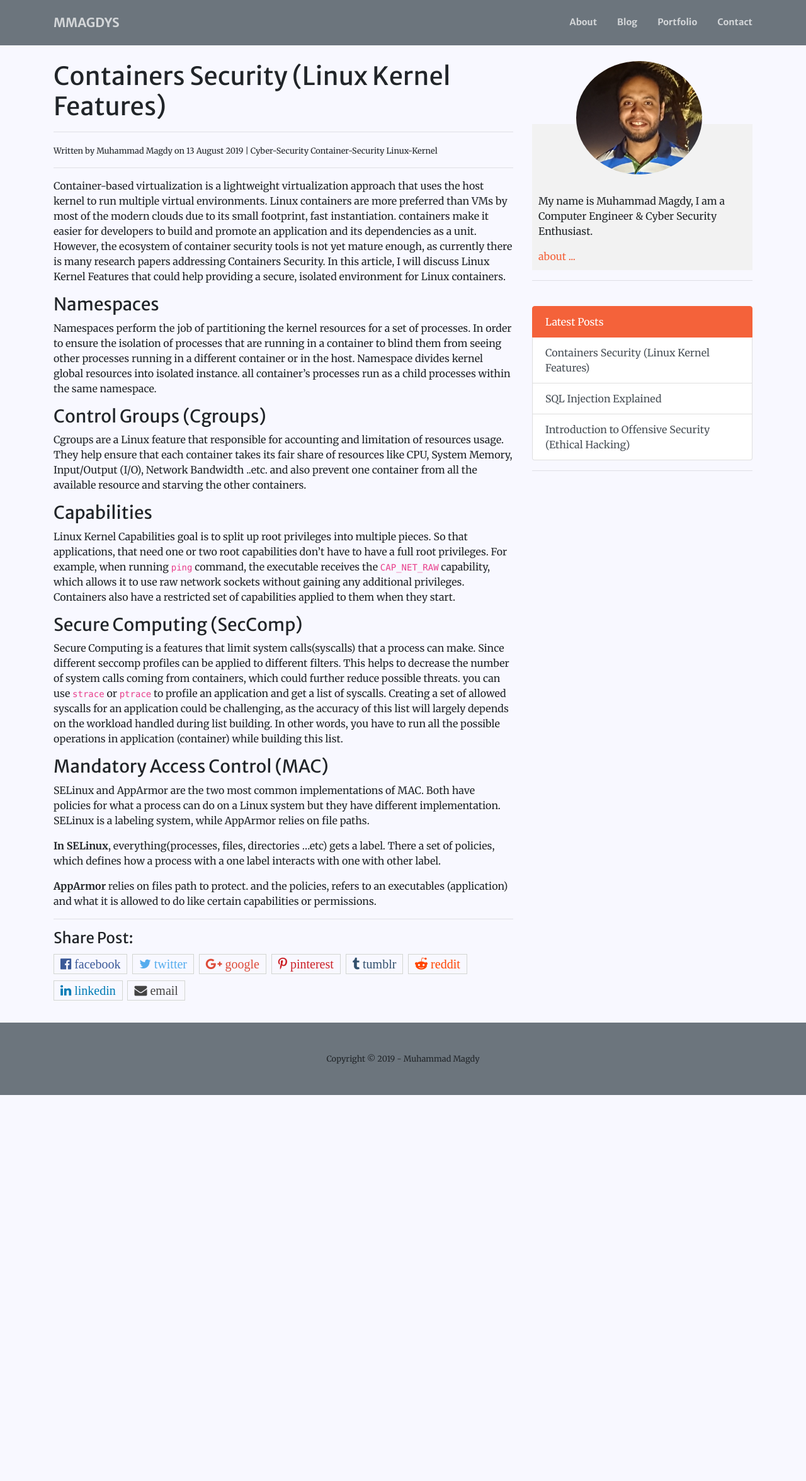
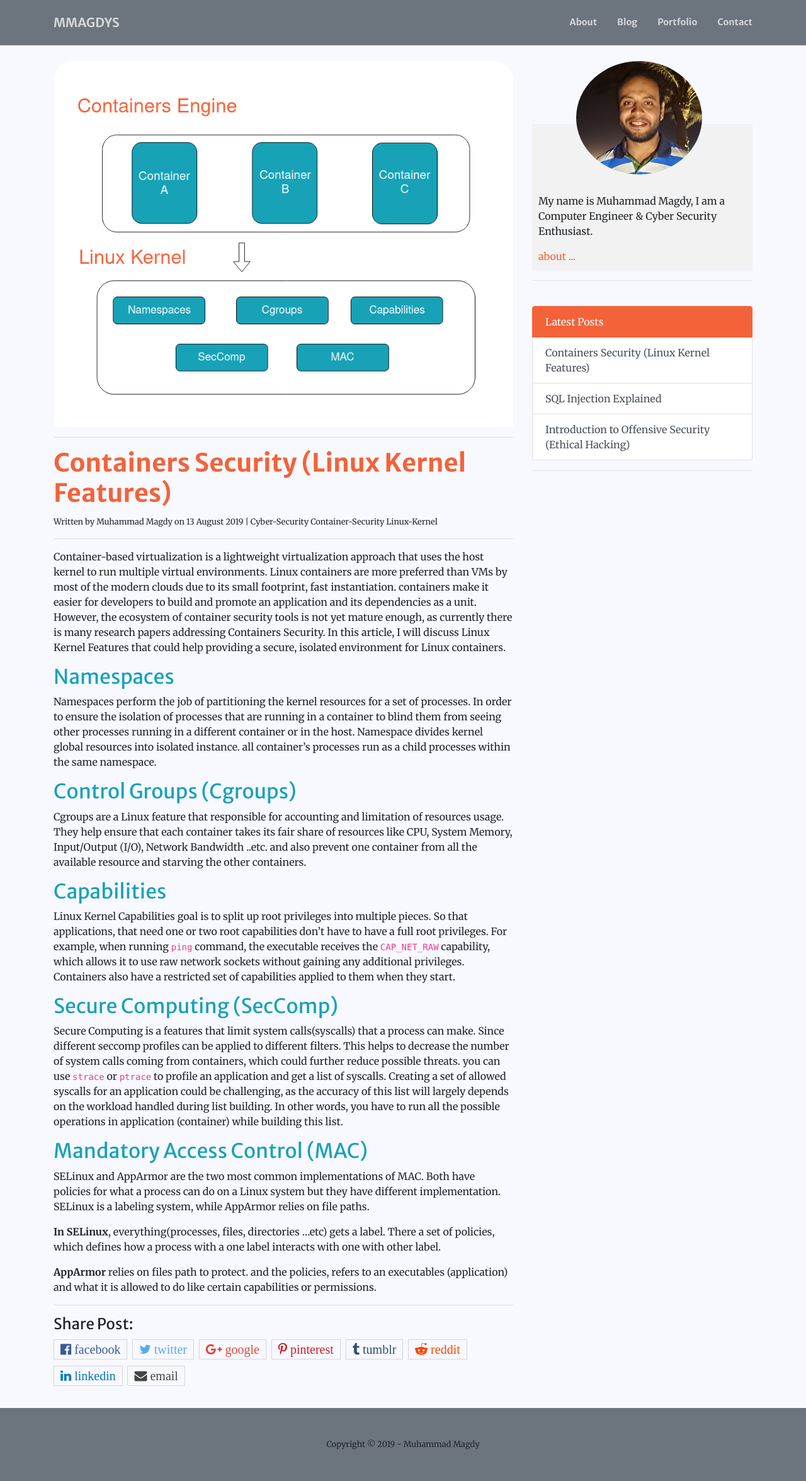
Before and after one commit to MMagdys/mmagdys.github.io, a Jekyll site: the page built from _posts/containers/2019-08-13-Containers-Security-(Linux-Kernel-Features).md, in a window 1280 px wide. Shown: the whole page at 63% size. Built offline with Jekyll 4.4.1, drawn with Linux system fonts in a browser that asks for light colours; before the commit the page ends 1739 px from its top, so only the background shows below that.

Commit message:
[*] ui edit and Images

```diff
--- a/_layouts/post.html
+++ b/_layouts/post.html
@@ -8,8 +8,10 @@ layout: default
 	<div class="container">
 		<div class="row">
 			<div class="col-md-8">
-				<h1>{{page.title}}</h1>
+				<img src="/assets/posts_img/{{page.title}}.png" style="width: 100%; border-radius: 30px 30px 0 0;">
 				<hr>
+				<h1 style="color: #f4623a; font-weight: bold;">{{page.title}}</h1>
+				<!-- <hr> -->
 				<div >
 				<!-- <div class="corner-ribbon  red shadow">Hello</div> -->
 				<!-- .ribbon{:contenteditable=>"true"} -end- -->
@@ -61,3 +63,13 @@ layout: default
 		</div>
 	</div>
 </div>
+
+
+<style type="text/css">
+h2{
+	color: #17a2b8;
+}
+
+
+
+</style>
--- a/_posts/containers/2019-08-13-Containers-Security-(Linux-Kernel-Features).md
+++ b/_posts/containers/2019-08-13-Containers-Security-(Linux-Kernel-Features).md
@@ -11,28 +11,28 @@ permalink: /:title
 Container-based virtualization is a lightweight virtualization approach that uses the host kernel to run multiple virtual environments. Linux containers are more preferred than VMs by most of the modern clouds due to its small footprint, fast instantiation. containers make it easier for developers to build and promote an application and its dependencies as a unit. However, the ecosystem of container security tools is not yet mature enough, as currently there is many research papers addressing Containers Security. In this article, I will discuss Linux Kernel Features that could help providing a secure, isolated environment for Linux containers.
 
 
-### Namespaces
+## Namespaces
 
 Namespaces perform the job of partitioning the kernel resources for a set of processes. In order to ensure the isolation of processes that are running in a container to blind them from seeing other processes running in a different container or in the host. Namespace divides kernel global resources into isolated instance. all container's processes run as a child processes within the same namespace.
 
 
-### Control Groups (Cgroups)
+## Control Groups (Cgroups)
 
 Cgroups are a Linux feature that responsible for accounting and limitation of resources usage. They help ensure that each container takes its fair share of resources like CPU, System Memory, Input/Output (I/O), Network Bandwidth ..etc. and also prevent one container from all the available resource and starving the other containers.
 
 
-### Capabilities
+## Capabilities
 
 Linux Kernel Capabilities goal is to split up root privileges into multiple pieces. So that applications, that need one or two root capabilities don't have to have a full root privileges. For example, when running ``ping`` command, the executable receives the ``CAP_NET_RAW`` capability, which allows it to use raw network sockets without gaining any additional privileges.
 Containers also have a restricted set of capabilities applied to them when they start.
 
 
-### Secure Computing (SecComp)
+## Secure Computing (SecComp)
 
 Secure Computing is a features that limit system calls(syscalls) that a process can make. Since different seccomp profiles can be applied to different filters. This helps to decrease the number of system calls coming from containers, which could further reduce possible threats. you can use ``strace`` or ``ptrace`` to profile an application and get a list of syscalls. Creating a set of allowed syscalls for an application could be challenging, as the accuracy of this list will largely depends on the workload handled during list building. In other words, you have to run all the possible operations in application (container) while building this list.
 
 
-### Mandatory Access Control (MAC)
+## Mandatory Access Control (MAC)
 
 SELinux and AppArmor are the two most common implementations of MAC. Both have policies for what a process can do on a Linux system but they have different implementation. SELinux is a labeling system, while AppArmor relies on file paths.
 
```
Also changed, not shown: _posts/2019-04-24-Introduction-to-offensive-security-(Ethical-Hacking).md (+1 -1 lines), _posts/containers/Containers Security (Linux Kernel Features).md (deleted, +0 -14 lines), assets/posts_img/Containers Security (Linux Kernel Features).png (added), assets/posts_img/SQL Injection Explained.png (added).
